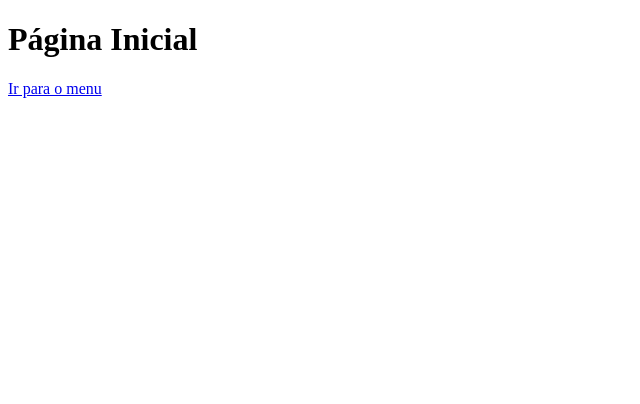
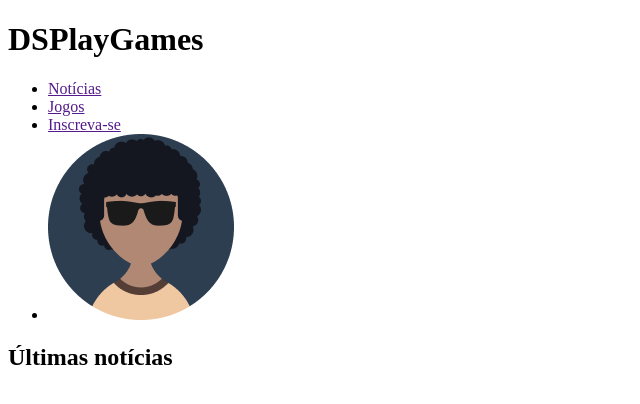
Before and after one commit to 76Claudia/Desafio-html, a plain HTML site: page index.html in a window 1280 px wide. Shown: the whole page, without its empty margins (0-640 px from the left). Drawn offline with Linux system fonts and the light colour scheme.

Commit message:
Alterações no página

```diff
--- a/index.html
+++ b/index.html
@@ -7,7 +7,16 @@
     <title>Document</title>
 </head>
 <body>
-   <h1>Página Inicial</h1>
-   <a href="menu.html">Ir para o menu</a>
+    <h1>DSPlayGames</h1>
+    <ul>
+        <li><a href="">Notícias</a></li>
+        <li><a href="">Jogos</a></li>
+        <li><a href="">Inscreva-se</a></li>
+        <li><img src="img/user.png" alt=""></li>
+    </ul>
+    <h2>Últimas notícias</h2>
+
+
+
 </body>
 </html>
```
Also changed, not shown: img/game.png (added), img/user.png (added).
